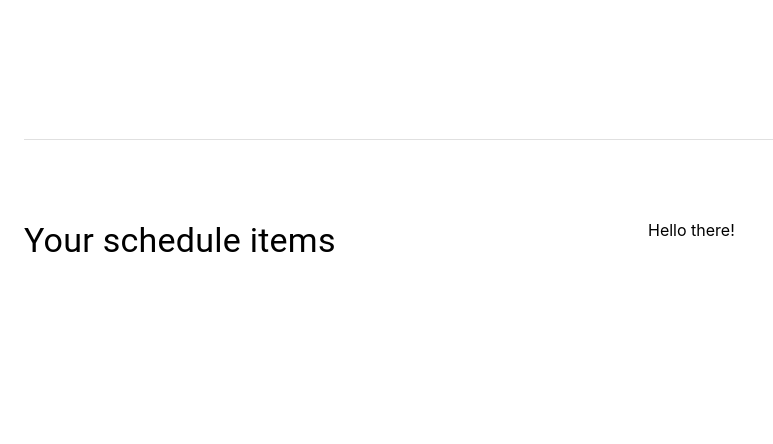
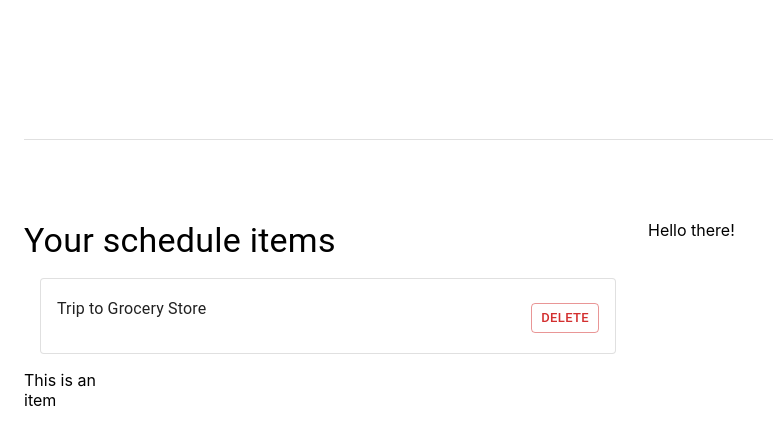
Before and after one commit to julezfitz/Sketchedule, a React (Create React App) app: page / in a window 1280 px wide. Shown: the top 444 px of the page, without its empty margins (0-773 px from the left). Built offline with nearby package versions, Linux system fonts and the light colour scheme.

Commit message:
adds schedule item component

```diff
--- /dev/null
+++ b/src/Components/Schedules/ScheduleItem.js
@@ -0,0 +1,35 @@
+import React from "react";
+import Grid from "@mui/material/Grid";
+import Paper from "@mui/material/Paper";
+import Typography from "@mui/material/Typography";
+import { Button } from "@mui/material";
+
+export default function ScheduleItem() {
+  return (
+    <Paper variant="outlined" sx={{ p: 2, m: 2, flexGrow: 1 }} style={{ cursor: "pointer" }}>
+      <Grid container spacing={2} >
+        <Grid item xs={12} sm container>
+          <Grid item xs container direction="column" spacing={2}>
+            <Grid item xs>
+              <Typography gutterBottom variant="subtitle1" component="div">
+                Trip to Grocery Store
+              </Typography>
+            </Grid>
+          </Grid>
+
+          <Grid item>
+                   <Button
+                   size="small"
+                   variant="outlined"
+                   color="error"
+                   style={{ marginLeft: '3em' }}
+                 >
+                   Delete
+                 </Button>
+            </Grid>
+
+        </Grid>
+      </Grid>
+    </Paper>
+  );
+}
--- a/src/Components/Schedules/ScheduleList.js
+++ b/src/Components/Schedules/ScheduleList.js
@@ -2,6 +2,7 @@ import React, { useState } from "react";
 import Box from "@mui/material/Box";
 import Grid from "@mui/material/Grid";
 import Typography from "@mui/material/Typography";
+import ScheduleItem from "./ScheduleItem";
 
 export default function ScheduleList() {
 
@@ -21,7 +22,7 @@ export default function ScheduleList() {
                             opacity: 1,
                         },
                         ".MuiGrid-item:hover .MuiTypography-root": {
-                                color: "white !important",
+                            color: "grey !important",
                         },
                     }}>
                     <>
@@ -29,9 +30,13 @@ export default function ScheduleList() {
                             <Grid item xs={13.7}>
                                 <Typography variant='h4' component='h2'>
                                     Your schedule items
+                                    <ScheduleItem
+                                        key={Math.random().toString(36).substr(2, 9)}
+                                    />
                                 </Typography>
                             </Grid>
                             <Grid item xs={2}>
+                                This is an item
                             </Grid>
                         </Grid>
                     </>
```
Lines whose indentation alone changed are shown as unchanged.
